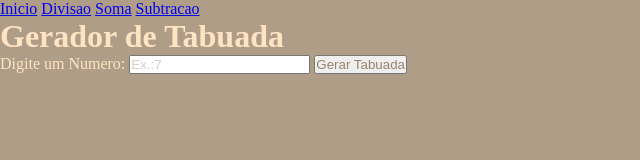
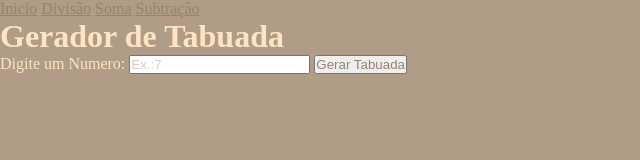
Before and after one commit to D4rkSouza/senai-2026-atv-js-trio, a plain HTML site: page multiplicacao.html in a window 1280 px wide. Shown: the whole page, without its empty margins (0-640 px from the left). Drawn offline with Linux system fonts and the light colour scheme.

Commit message:
add new things

```diff
--- a/multiplicacao.css
+++ b/multiplicacao.css
@@ -11,7 +11,6 @@
 
 .multiplicacao_body h1 {
     color: bisque;
-
 }
 
 .multiplicacao_body ::placeholder {
@@ -24,3 +23,17 @@
     box-shadow: inset;
     text-shadow: rgb(173, 137, 92);
 }
+
+.menu_navegacao {
+    color: rgb(151, 131, 107);
+    display: block;
+}
+
+
+.sub_nav, .soma_nav {
+    color: rgb(151, 131, 107);
+}
+
+.inicio_nav, .div_nav {
+    color: rgb(151, 131, 107);
+}
--- a/multiplicacao.html
+++ b/multiplicacao.html
@@ -1,5 +1,5 @@
 <!DOCTYPE html>
-<html lang="pt">
+<html lang="pt-BR">
 <head>
     <meta charset="UTF-8">
     <meta name="viewport" content="width=device-width, initial-scale=1.0">
@@ -10,10 +10,10 @@
 <body class="multiplicacao_body">
 
     <nav class="menu_navegacao">
-        <a href="index.html">Inicio</a>
-        <a href="divisao.html">Divisao</a>
-        <a href="soma.html">Soma</a>
-        <a href="subtracao.html">Subtracao</a>
+        <a class="inicio_nav" href="index.html">Inicio</a>
+        <a class="div_nav" href="divisao.html">Divisão</a>
+        <a class="soma_nav" href="soma.html">Soma</a>
+        <a class="sub_nav"href="subtracao.html">Subtração</a>
     </nav>
     <h1>Gerador de Tabuada</h1>
 
```
Also changed, not shown: soma.html (+2 -2 lines), subtracao.html (+2 -2 lines).
